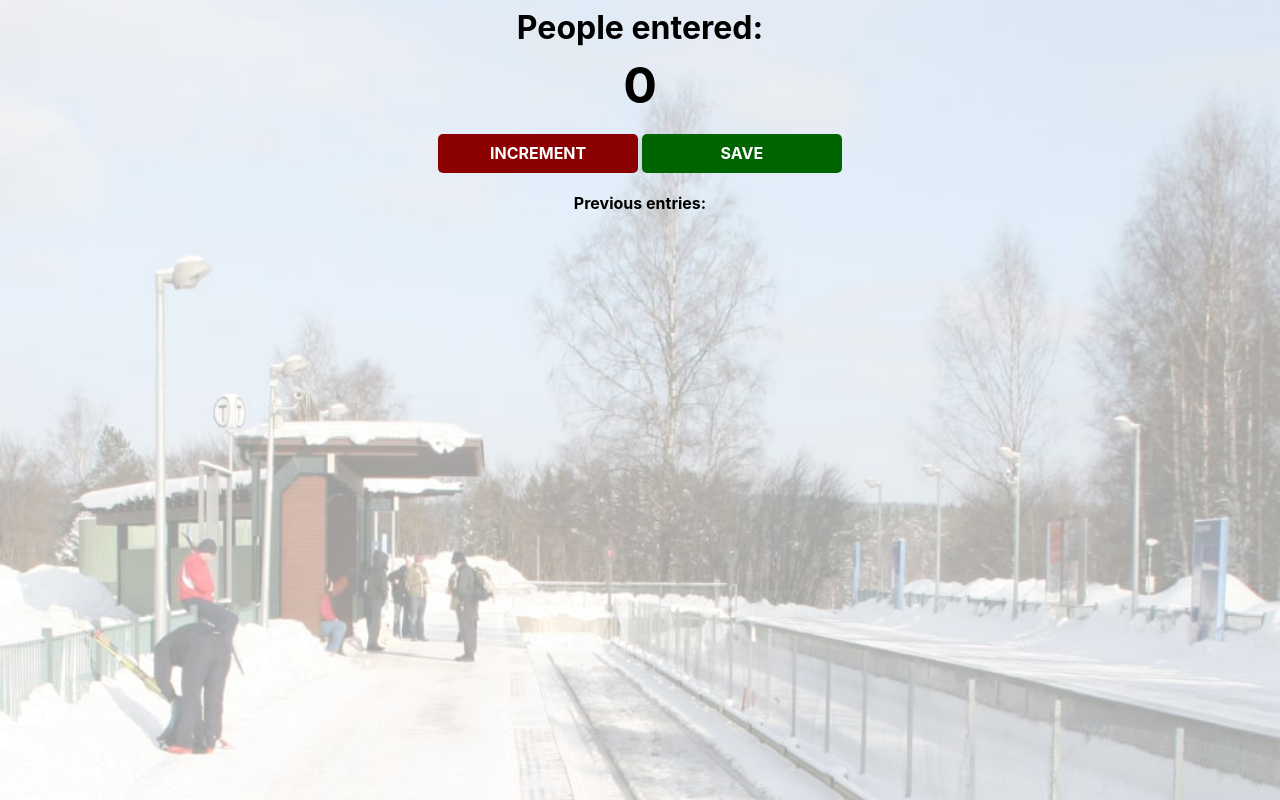
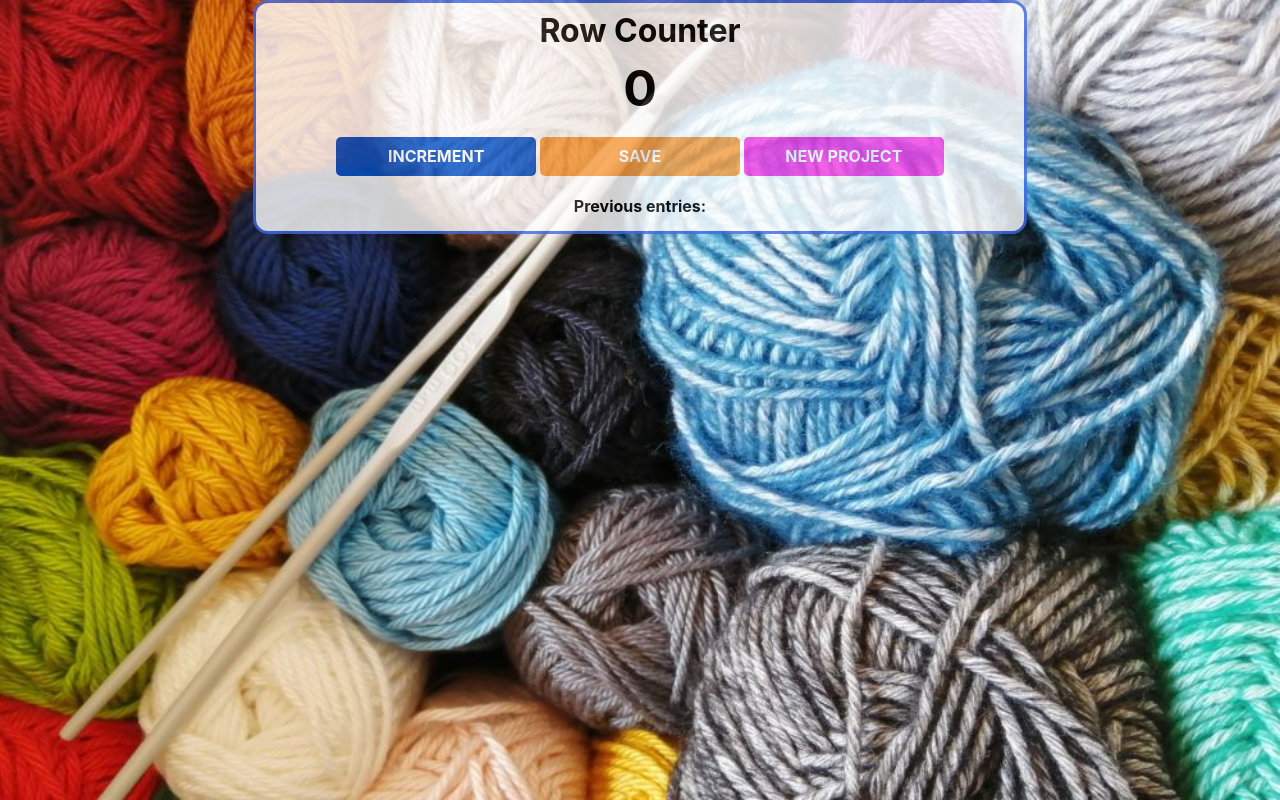
Before and after one commit to 19Lilly/counter, a plain HTML site: page index.html in a window 1280 px wide. Drawn offline with nearby package versions, Linux system fonts and the light colour scheme.

Commit message:
personalization of app

```diff
--- a/index.css
+++ b/index.css
@@ -1,9 +1,18 @@
 body {
-    background-image: url("station.jpg");
+    background-image: url("knitting-yarn.jpg");
     background-size: cover;
     font-family: -apple-system, BlinkMacSystemFont, 'Segoe UI', Roboto, Oxygen, Ubuntu, Cantarell, 'Open Sans', 'Helvetica Neue', sans-serif;
     font-weight: bold;
     text-align: center;
+}
+
+.container {
+    max-width: 60%;
+    background-color: white;
+    opacity: 80%;
+    margin: auto;
+    border: 3px solid royalblue;
+    border-radius: 15px;
 }
 
 h1 {
@@ -29,9 +38,13 @@ button {
 }
 
 #increment-btn {
-    background: darkred;
+    background: rgb(5, 83, 200);
 }
 
 #save-btn {
-    background: darkgreen;
+    background: rgb(249, 157, 64);
 }
+
+#new-project-btn {
+    background: rgb(249, 64, 230);
+}
--- a/index.html
+++ b/index.html
@@ -3,13 +3,16 @@
         <link rel="stylesheet" href="index.css">
     </head>
     <body>
-        <h1>People entered:</h1>
+        <div class="container">
+            <h1>Row Counter</h1>
             <h2 id="count-el">0</h2>
             <button id="increment-btn" onclick="increment()">INCREMENT</button>
             <button id="save-btn" onclick="save()">SAVE</button>
+            <button id="new-project-btn" ondblclick="newProject()">NEW PROJECT</button>
             <p id="save-el">Previous entries: </p>
             <script src="index.js">
                 nnerText
             </script>
+        </div>
     </body>
 </html>
--- a/index.js
+++ b/index.js
@@ -13,3 +13,8 @@ function save() {
     countEl.textContent = 0
     count = 0
 }
+
+function newProject() {
+    saveEl.textContent = "Previous Entries: "
+    count = 0
+}
```
Lines whose indentation alone changed are shown as unchanged.
